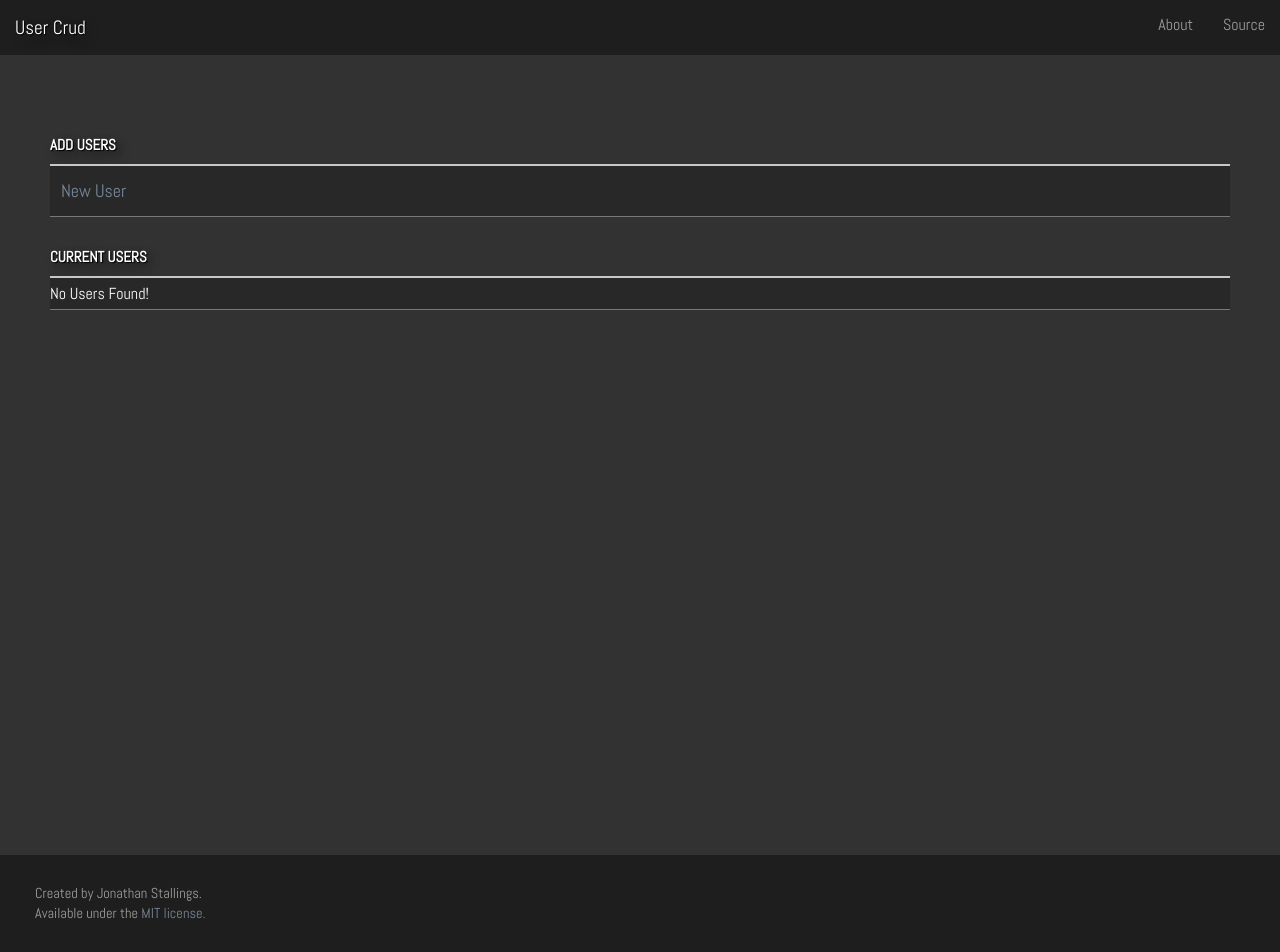
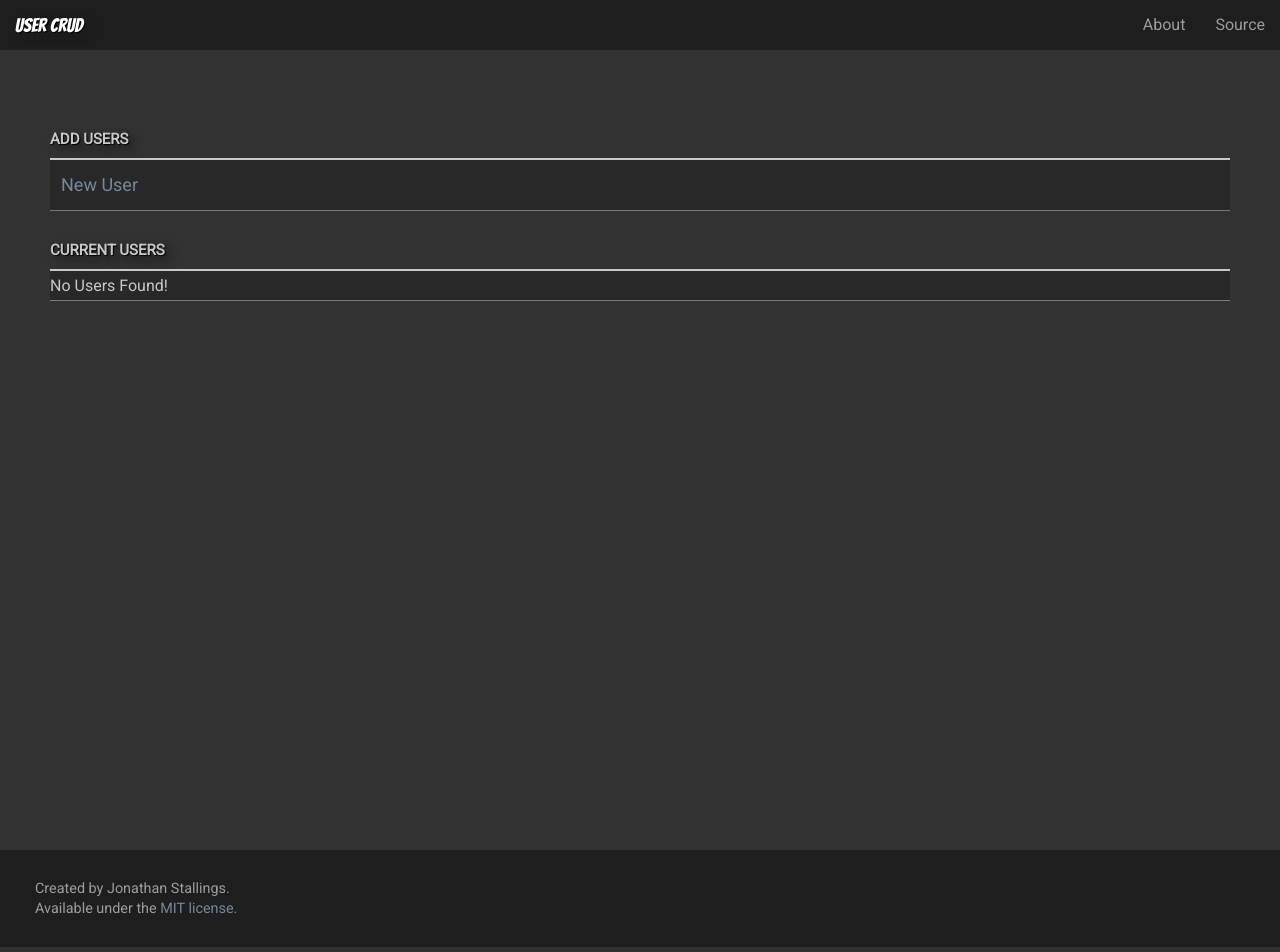
Before and after one commit to jonathanstallings/cf-django, a Django app: page /users/ in a window 1280 px wide. Run offline with Django 3.2, Linux system fonts and the light colour scheme; some libraries are stand-ins or nearby versions.

Commit message:
Improve layout

```diff
--- a/users/static/users/css/style.css
+++ b/users/static/users/css/style.css
@@ -12,8 +12,8 @@
 
 body {
   background-color: rgb(50, 50, 50);
-  font-family: 'Abel', sans-serif;
-  color: white;
+  font-family: 'Roboto', sans-serif;
+  color: rgb(200, 200, 200);
   padding: 0;
   margin: 0;
   width: 100%;
@@ -65,16 +65,16 @@ header {
   background-color: rgb(30, 30, 30);
 }
 
-h1, h2 {
+h1 {
   margin: 0;
-/*  font-family: 'Bangers', cursive;*/
+  font-family: 'Bangers', cursive;
   text-shadow:
     1px 1px 1px #000,
     5px 5px 8px rgb(30,30,30);
 }
 
 h1 {
-/*  font-size: 3rem;*/
+  font-size: 3rem;
 }
 
 h3 {
@@ -194,9 +194,9 @@ Navigation
   float: left;
   margin: 0;
   padding: 15px;
-/*  font-family: 'Bangers', cursive;*/
+  font-family: 'Bangers', cursive;
   font-size: 1.2rem;
-  color: white;
+  color: rgb(200, 200, 200);
   text-shadow:
     1px 1px 1px #000,
     5px 5px 8px rgb(30,30,30);
--- a/users/templates/users/base.html
+++ b/users/templates/users/base.html
@@ -5,8 +5,7 @@
   <title>User App</title>
   <meta charset="utf-8">
   <meta name="viewport" content="width=device-width" />
-  <link href='http://fonts.googleapis.com/css?family=Abel' rel='stylesheet' type='text/css'>
-  <link rel="stylesheet" src="//normalize-css.googlecode.com/svn/trunk/normalize.css" />
+  <link href='http://fonts.googleapis.com/css?family=Bangers|Roboto' rel='stylesheet' type='text/css'>
   <link rel="stylesheet" type="text/css" href="{% static 'users/css/style.css' %}">
 </head>
 <body>
```
